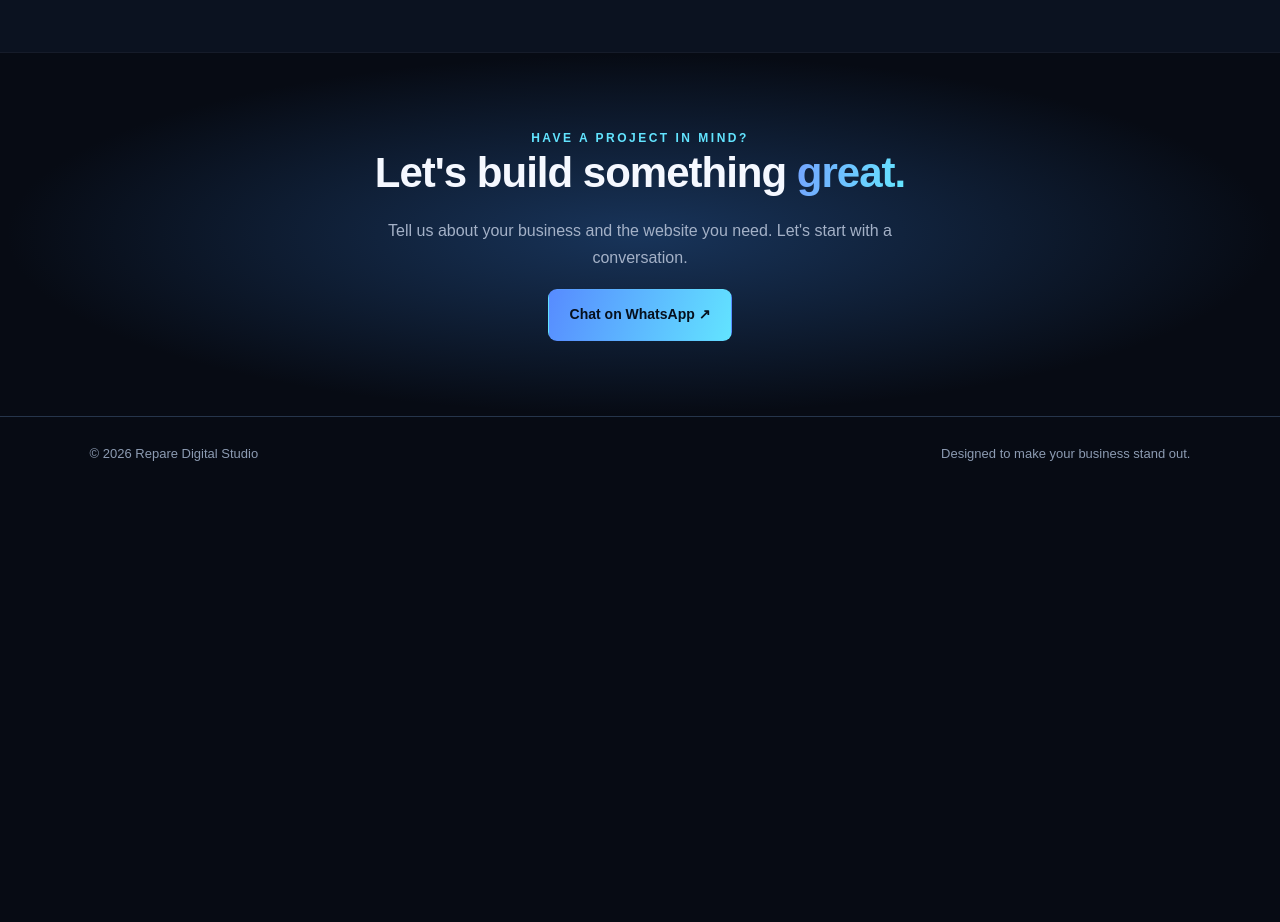
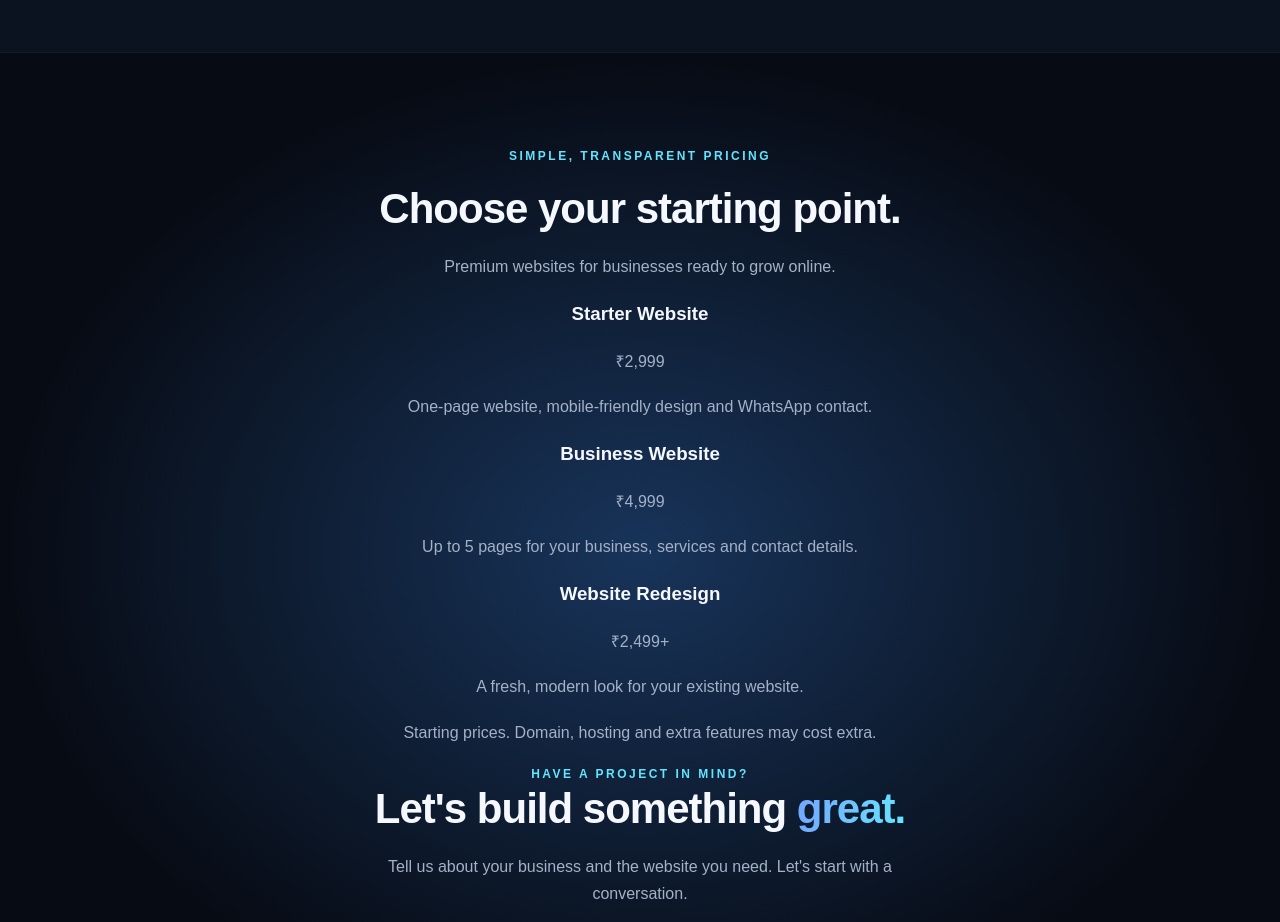
Before and after one commit to bakar2308/repare-website-, a plain HTML site: page index.html in a window 1280 px wide. Shown: the part 1780-2702 px from the top of the page. Before the commit the page ends 2271 px from the top, so only its background shows below. Drawn offline with Linux system fonts and the light colour scheme.

Commit message:
Add pricing section with service offerings
Added a pricing section with service details and pricing.

```diff
--- a/index.html
+++ b/index.html
@@ -107,7 +107,32 @@ footer{padding:23px 6%}
 </div>
 </section>
 <section class="content contact" id="contact">
-<div class="eyebrow">Have a project in mind?</div>
+<section id="pricing" class="section">
+  <div class="section-heading">
+    <p class="eyebrow">SIMPLE, TRANSPARENT PRICING</p>
+    <h2>Choose your starting point.</h2>
+    <p>Premium websites for businesses ready to grow online.</p>
+  </div>
+  <div class="services-grid">
+    <article class="service-card">
+      <h3>Starter Website</h3>
+      <p class="price">₹2,999</p>
+      <p>One-page website, mobile-friendly design and WhatsApp contact.</p>
+    </article>
+    <article class="service-card">
+      <h3>Business Website</h3>
+      <p class="price">₹4,999</p>
+      <p>Up to 5 pages for your business, services and contact details.</p>
+    </article>
+    <article class="service-card">
+      <h3>Website Redesign</h3>
+      <p class="price">₹2,499+</p>
+      <p>A fresh, modern look for your existing website.</p>
+    </article>
+  </div>
+  <p class="pricing-note">Starting prices. Domain, hosting and extra features may cost extra.</p>
+</section>
+  <div class="eyebrow">Have a project in mind?</div>
 <h2>Let's build something <span class="gradient">great.</span></h2>
 <p>Tell us about your business and the website you need. Let's start with a conversation.</p>
 <a class="btn" href="https://wa.me/918879667582" target="_blank" rel="noopener">Chat on WhatsApp ↗</a>
```
